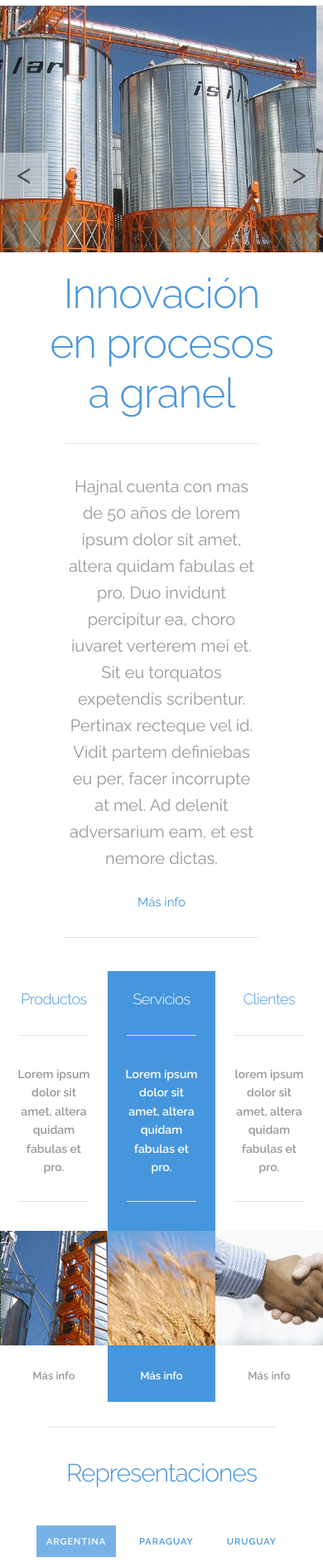
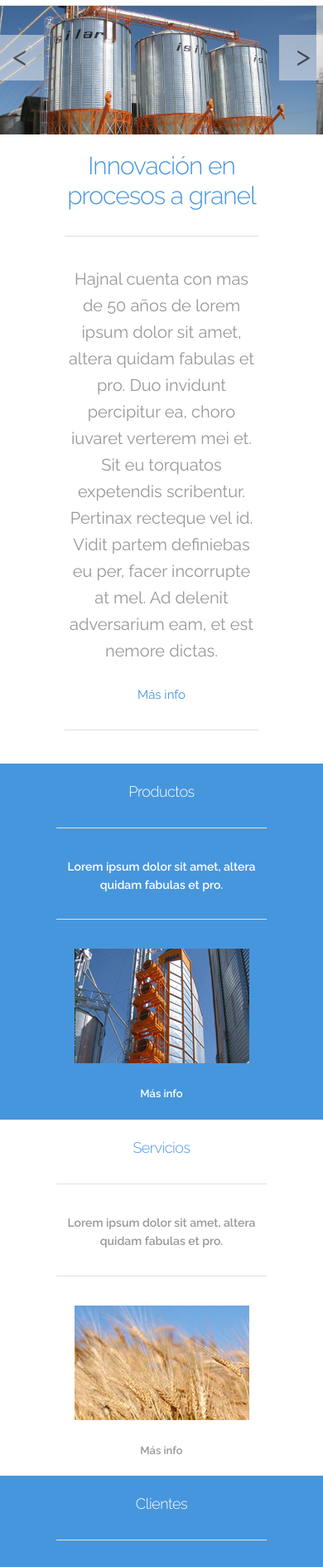
Before and after one commit to hajsa/haj, a plain HTML site: page index.html in a window 390 px wide. Shown: the part 50-1938 px from the top of the page at 83% size. Drawn offline with Linux system fonts and the light colour scheme.

Commit message:
nav services fixes

```diff
--- a/css/style.css
+++ b/css/style.css
@@ -884,7 +884,7 @@ html, body {
       text-align: center; }
       .nave .whiter .smallnav:hover, .nave .whiter .smallnav:focus {
         border-color: #4696DD; }
-      @media only screen and (max-width: 905px) {
+      @media only screen and (max-width: 925px) {
         .nave .whiter .smallnav {
           display: inline-block; } }
     .nave .whiter .logo {
@@ -896,7 +896,7 @@ html, body {
         left: 1rem;
         top: 1.7rem;
         max-width: 25%; }
-        @media only screen and (max-width: 905px) {
+        @media only screen and (max-width: 925px) {
           .nave .whiter .logo a img {
             display: inline-block; } }
         @media only screen and (max-width: 680px) {
@@ -906,7 +906,7 @@ html, body {
       display: inline-block;
       margin-top: 0.7rem;
       margin-right: 1rem; }
-      @media only screen and (max-width: 905px) {
+      @media only screen and (max-width: 925px) {
         .nave .whiter .buttons {
           display: none; } }
       .nave .whiter .buttons ul {
@@ -1007,6 +1007,7 @@ html, body {
       .slidercontainer .controls .left, .slidercontainer .controls .right {
         bottom: 0; } }
     .slidercontainer .controls .left p, .slidercontainer .controls .right p {
+      position: relative;
       font-size: 3.5rem;
       line-height: 0;
       color: rgba(0, 0, 0, 0.6);
@@ -1015,6 +1016,7 @@ html, body {
       background: rgba(242, 242, 242, 0.5);
       padding: 2.5rem 2rem 3rem 2rem;
       transition: all ease-in-out 0.1s;
+      transition: color ease-in-out 0.5s;
       -webkit-touch-callout: none;
       -webkit-user-select: none;
       -khtml-user-select: none;
@@ -1022,15 +1024,19 @@ html, body {
       -ms-user-select: none;
       user-select: none; }
   .slidercontainer .controls .left {
-    left: -4rem; }
+    left: -5.5rem; }
+    .slidercontainer .controls .left p {
+      left: 1rem; }
     .slidercontainer .controls .left:hover {
-      left: -5rem; }
+      left: -6.5rem; }
   .slidercontainer .controls .right {
-    right: -4rem; }
+    right: -5.5rem; }
+    .slidercontainer .controls .right p {
+      right: 1rem; }
     .slidercontainer .controls .right:hover {
-      right: -5rem; }
+      right: -6.5rem; }
   .slidercontainer .controls .right:hover p, .slidercontainer .controls .left:hover p {
-    color: black; }
+    color: #4696DD; }
   .slidercontainer .imgselectors {
     position: absolute;
     bottom: 0;
@@ -1076,17 +1082,10 @@ html, body {
     .slidercontainer .imgcontainer .slides {
       transition: all ease-in-out 0.3s;
       display: inline-block;
-      height: 500px;
-      height: 60vh;
-      min-height: 50rem;
       position: relative;
       background-repeat: no-repeat;
       background-position: center;
       background-size: cover; }
-      @media only screen and (max-width: 680px) {
-        .slidercontainer .imgcontainer .slides {
-          height: 300px;
-          min-height: auto; } }
     .slidercontainer .imgcontainer .slide1 {
       background-image: url("../img/p1.jpg"); }
     .slidercontainer .imgcontainer .slide2 {
@@ -1106,6 +1105,9 @@ html, body {
     color: #4696DD; }
     .about .title h1 {
       font-size: 5rem; }
+      @media only screen and (max-width: 400px) {
+        .about .title h1 {
+          font-size: 3rem; } }
   .about .text {
     color: #989898;
     font-size: 2rem;
@@ -1131,6 +1133,12 @@ html, body {
     color: #989898;
     font-weight: bold;
     font-size: 1.3rem; }
+    @media only screen and (max-width: 650px) {
+      .servicios .thumbs {
+        width: 50%; } }
+    @media only screen and (max-width: 425px) {
+      .servicios .thumbs {
+        width: 100%; } }
     .servicios .thumbs h5 {
       margin-top: 2rem;
       color: #4696DD; }
@@ -1151,6 +1159,14 @@ html, body {
       width: 10rem; }
       .servicios .thumbs a:hover {
         text-decoration: underline; }
+  @media only screen and (max-width: 425px) {
+    .servicios .s1, .servicios .s3 {
+      background: #4696DD;
+      color: white; }
+      .servicios .s1 a, .servicios .s3 a {
+        color: white; }
+      .servicios .s1 h5, .servicios .s3 h5 {
+        color: white; } }
   .servicios .active {
     background: #4696DD;
     color: white; }
@@ -1158,6 +1174,14 @@ html, body {
       color: white; }
     .servicios .active h5 {
       color: white; }
+    @media only screen and (max-width: 425px) {
+      .servicios .active {
+        background: white;
+        color: #989898; }
+        .servicios .active a {
+          color: #989898; }
+        .servicios .active h5 {
+          color: #4696DD; } }
   .servicios .midwidth {
     width: 70%; }
 
@@ -1170,34 +1194,45 @@ html, body {
     display: none; }
   .representaciones .country .active {
     display: block; }
+  .representaciones .sub {
+    position: relative; }
+    .representaciones .sub .vertiline {
+      position: absolute;
+      top: 0;
+      bottom: 1rem;
+      display: inline-block;
+      width: 1px;
+      background: #E0E0E0; }
     .representaciones .sub button {
-    color: #4696DD;
+      color: #19558A;
       font-weight: bold;
       font-size: 1.1rem;
       display: inline-block;
-    margin-left: 0.6rem;
-    margin-right: 0.6rem; }
+      margin: 1rem 2rem;
+      display: inline-block; }
       .representaciones .sub button:hover {
         color: white; }
     .representaciones .sub button, .representaciones .sub .button-primary {
       padding: 0 1.1rem;
       background: transparent;
       border-color: transparent;
+      border-bottom: 1px solid #E0E0E0;
       border-radius: 0rem;
       color: #4696DD;
       margin-top: 0rem; }
       .representaciones .sub button:hover, .representaciones .sub .button-primary:hover {
-      border-color: transparent;
         background: #95C3EC;
-      background: rgba(70, 150, 221, 0.6);
-      border-radius: 0; }
+        background: white;
+        border-radius: 0;
+        color: #4696DD;
+        border-bottom: 1px solid #4696DD; }
     .representaciones .sub .active {
-    border-color: transparent;
-    background: #77B2E6;
+      border-bottom: 1px solid #4696DD;
+      background: white;
       border-radius: 0;
-    color: white; }
+      color: #4696DD; }
       .representaciones .sub .active:hover {
-      background: #4696DD; }
+        background: white; }
     .representaciones .sub p {
       display: inline-block;
       margin-right: 1rem; }
--- a/index.html
+++ b/index.html
@@ -34,7 +34,7 @@
                     <li class="submenuitem"><a class="button button-primary" href="#">Control de polvo</a></li>
                     <li class="submenuitem"><a class="button button-primary" href="#">Procesos a granel</a></li>
                     <li class="submenuitem"><a class="button button-primary" href="#">Seguridad anti-explosión</a></li>
-                    <li class="submenuitem"><a class="button button-primary" href="#">transportadores a granel</a></li>
+                    <li class="submenuitem"><a class="button button-primary" href="#">Transportadores a granel</a></li>
                   </ul>
                 </li>
                 <li class="menuitem"><a class="button button-primary" href="#">Representaciones</a>
@@ -127,7 +127,9 @@
           <h3 class="text-primary">Representaciones</h3><br>
           <div class="sub">
             <button class="sel-arg button button-primary active" href="#">Argentina</button>
+            <div class="vertiline"></div>
             <button class="sel-py" href="#">Paraguay</button>
+            <div class="vertiline"></div>
             <button class="sel-uy" href="#">Uruguay</button>
           </div>
           <div class="sep"></div>
--- a/js/js.js
+++ b/js/js.js
@@ -71,11 +71,21 @@ $(document).ready(function() {
 
 //servicios
 	$('.servicios .thumbs').hover(function() {
-		$('.servicios .active').removeClass('active');
-		$(this).addClass('active');
+
+		if ($(window).width()>425) {
+			$('.servicios .active').removeClass('active');
+			$(this).addClass('active');
+		}
+
+
 	});
 
 
+
+$(window).resize(function(event) {
+	if ($(window).width()<=425) {
+	}
+});
 
 
 
--- a/js/slider.js
+++ b/js/slider.js
@@ -9,7 +9,9 @@ $(document).ready(function() {
 			left: $('.slidercontainer .slides').position().left,
 			dad: $('.slidercontainer .imgcontainer'),
 			sons: $('.slidercontainer .slides'),
-			sonwidth: $('.slidercontainer .slides').width()
+			sonwidth: $('.slidercontainer .slides').width(),
+			sonheight: $('.slidercontainer .slides').height(),
+			dadheight: $('.slidercontainer .imgcontainer').height()
 		}
 
 	}
@@ -125,13 +127,24 @@ $(document).ready(function() {
 	});
 
 ////////////			resizing
+
+
+
+
 	$(window).resize(function(event) {
 		slider().dad.css('width', dadWidth() + '%');
 		slider().sons.css('width', sonsWidth() + '%');
+		slider().sons.css('height', (((slider().sonwidth*440)/1024)-10)+'px');
+
 	});
 
 	slider().dad.css('width', dadWidth() + '%');
 	slider().sons.css('width', sonsWidth() + '%');
+	slider().sons.css('height', (((slider().sonwidth*440)/1024)-10)+'px');
+
+
+
+
 
 ///////////// append .SQuares
 
```
Also changed, not shown: contacto.html (+1 -1 lines), nav.html (+1 -1 lines), representaciones.html (+2 -0 lines). Lines whose indentation alone changed are shown as unchanged.
